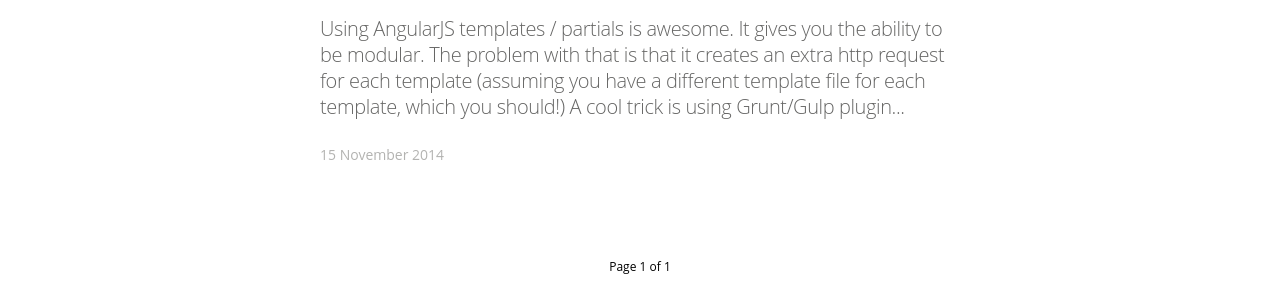
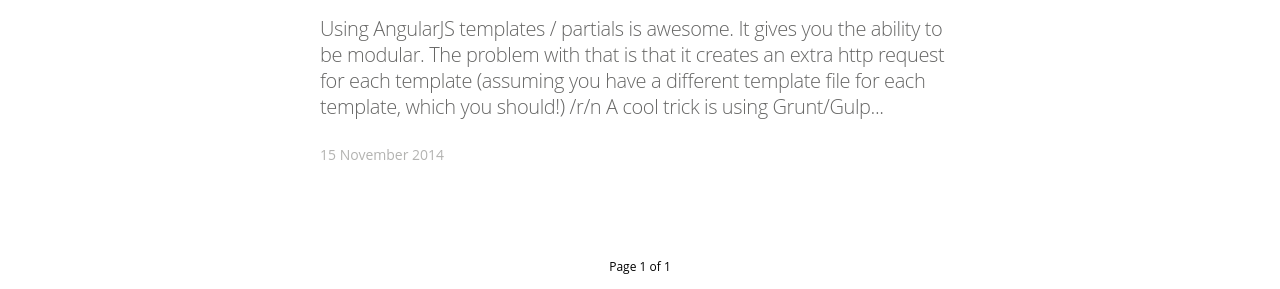
Before and after one commit to Morgan-Leon/yanivefraim.github.io, a Jekyll site: the page built from index.html, in a window 1280 px wide. Shown: the part 1886-2175 px from the top of the page. Built offline with Jekyll 4.4.1, drawn with Linux system fonts in a browser that asks for light colours; nearby versions of some CDN libraries; some web fonts are replaced; Markdown is read by kramdown in place of the engine named in the settings; the list of posts is cut into pages by our own code.

Commit message:
Update 2014-12-15-pre-caching-angularjs-templates-using-html2js.markdown

```diff
--- a/_posts/2014-12-15-pre-caching-angularjs-templates-using-html2js.markdown
+++ b/_posts/2014-12-15-pre-caching-angularjs-templates-using-html2js.markdown
@@ -7,7 +7,7 @@
 image: /assets/article_images/2014-08-29-welcome-to-jekyll/desktop.jpg
 ---
 
-Using AngularJS templates / partials is awesome. It gives you the ability to be modular. The problem with that is that it creates an extra http request for each template (assuming you have a different template file for each template, which you should!) A cool trick is using Grunt/Gulp plugin called html2js (if you're not using Grunt.js/Gulp.js, this could be a great time to start to). This plugin will pre compile all of your html templates to javascript, wrapping it as an Angular.js module and putting it into $templateCache. The output javascript could be concatenated into the main js file, minified and gZipped. Cool... Installing the plugin:
+Using AngularJS templates / partials is awesome. It gives you the ability to be modular. The problem with that is that it creates an extra http request for each template (assuming you have a different template file for each template, which you should!) /r/n A cool trick is using Grunt/Gulp plugin called html2js (if you're not using Grunt.js/Gulp.js, this could be a great time to start to). This plugin will pre compile all of your html templates to javascript, wrapping it as an Angular.js module and putting it into $templateCache. The output javascript could be concatenated into the main js file, minified and gZipped. Cool... Installing the plugin:
 
 
 >Grunt{% highlight js %}
```
